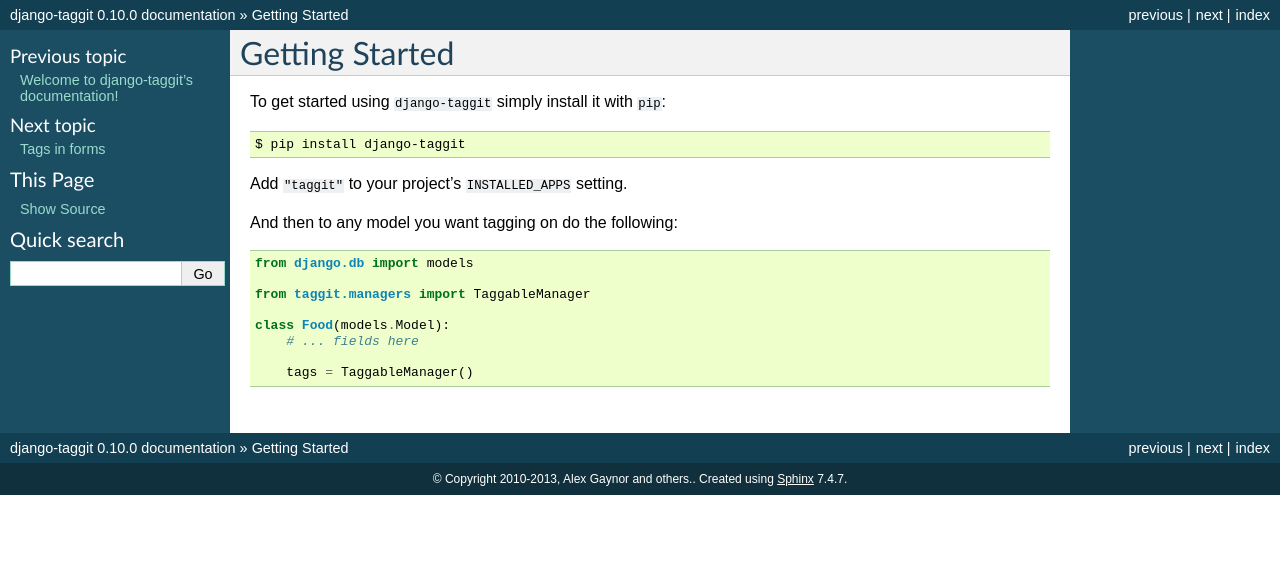
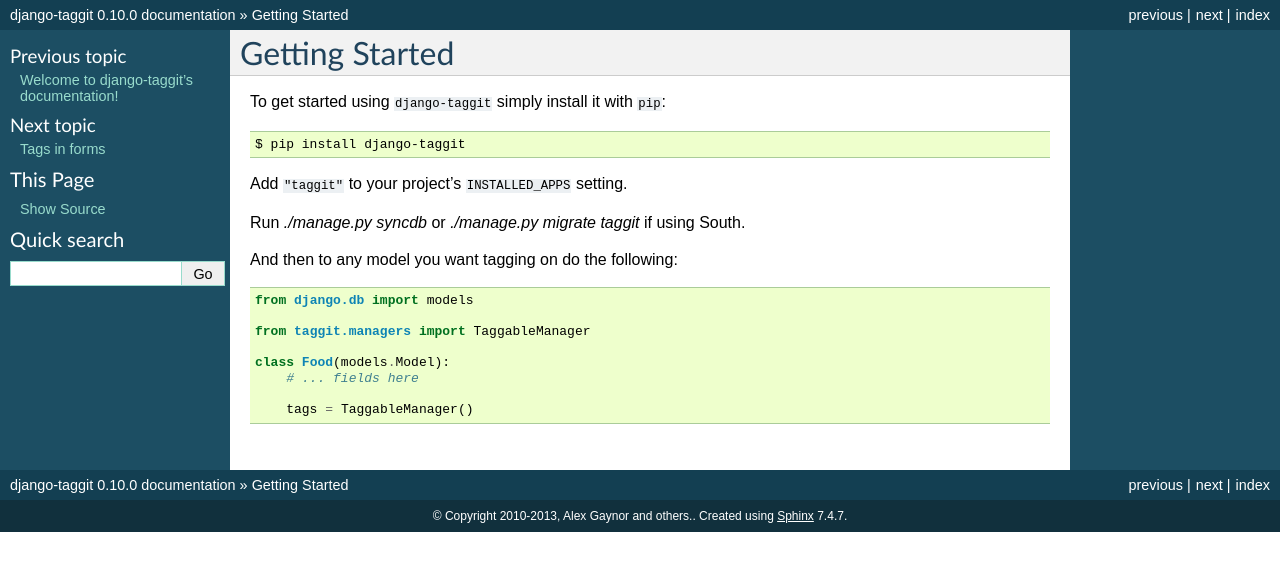
Before and after one commit to jazzband/django-taggit, a Sphinx documentation site: the page built from docs/getting_started.txt, in a window 1280 px wide. Shown: the top 571 px of the page. Built offline with Sphinx 7.4.7, drawn with Linux system fonts in a browser that asks for light colours.

Commit message:
Update getting_started.txt
Mention syncdb/migrate.

```diff
--- a/docs/getting_started.txt
+++ b/docs/getting_started.txt
@@ -9,6 +9,8 @@
 
 Add ``"taggit"`` to your project's ``INSTALLED_APPS`` setting.
 
+Run `./manage.py syncdb` or `./manage.py migrate taggit` if using South.
+
 And then to any model you want tagging on do the following::
 
     from django.db import models
```
